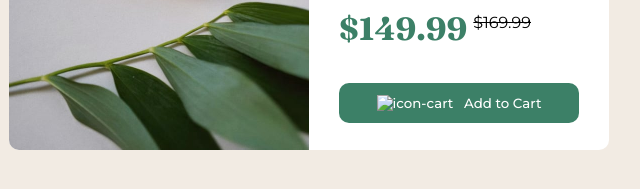
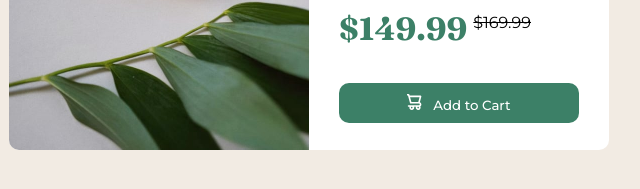
Before and after one commit to chahidsalmi/Product-preview-card-component, a plain HTML site: page index.html in a window 1280 px wide. Shown: the part 475-664 px from the top of the page, 331-971 px from the left. Drawn offline with Linux system fonts and the light colour scheme; files whose address does not match are found by name.

Commit message:
Update index.html

```diff
--- a/index.html
+++ b/index.html
@@ -4,7 +4,7 @@
   <meta charset="UTF-8">
   <meta name="viewport" content="width=device-width, initial-scale=1.0"> <!-- displays site properly based on user's device -->
 
-  <link rel="icon" type="image/png" sizes="32x32" href="./images/favicon-32x32.png">
+  <link rel="icon" type="image/png" sizes="32x32" href="./favicon-32x32.png">
   <link href="https://fonts.googleapis.com/css2?family=Fraunces:ital,opsz,wght@0,9..144,100..900;1,9..144,100..900&family=Inter:wght@100..900&family=Montserrat:ital,wght@0,100..900;1,100..900&family=Outfit:wght@100..900&display=swap" rel="stylesheet">
   <link rel="stylesheet" href="index.css">
 
@@ -31,7 +31,7 @@
 
 
         <div class="CTA-btn-box">
-          <button type="button"> <img src="./images/icon-cart.svg" alt="icon-cart"> &nbsp; Add to Cart </button>
+          <button type="button"> <img src="./icon-cart.svg" alt="icon-cart"> &nbsp; Add to Cart </button>
         </div>
     </div>
 
```
